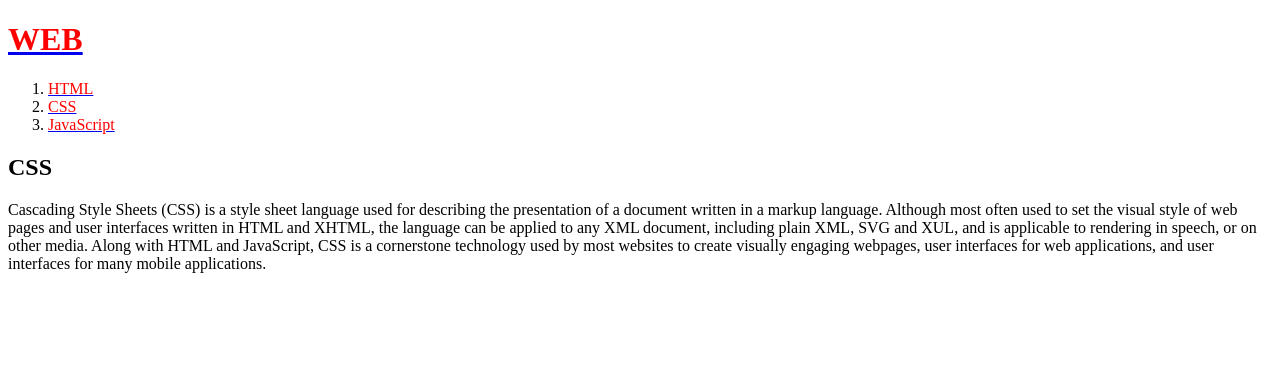
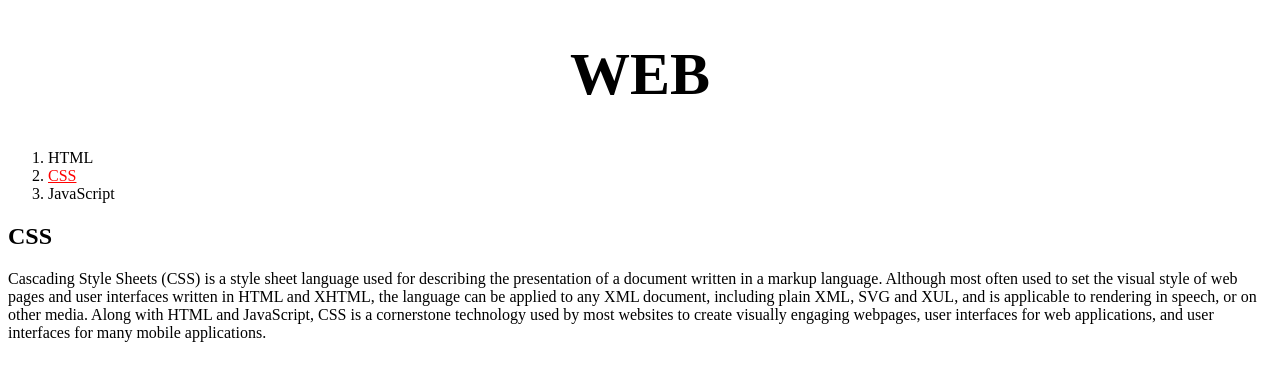
Before and after one commit to Chanmuzi/Chanmuzi, a plain HTML site: page 2.html in a window 1280 px wide. Drawn offline with Linux system fonts and the light colour scheme.

Commit message:
가운데 정렬, 글씨 크기

```diff
--- a/2.html
+++ b/2.html
@@ -3,13 +3,23 @@
 <head>
   <title>WEB1 - html</title>
   <meta charset="utf-8">
+  <style>
+    a {
+      color:black;
+      text-decoration: none;
+    }
+    h1 {
+      font-size:60px;
+      text-align:center;
+    }
+  </style>
 </head>
 <body>
-  <h1><a href="index.html"><font color="red">WEB</font></a></h1>
+  <h1><a href="index.html">WEB</a></h1>
   <ol>
-    <li><a href="1.html"><font color="red">HTML</font></a></li>
-    <li><a href="2.html"><font color="red">CSS</font></a></li>
-    <li><a href="3.html"><font color="red">JavaScript</font></a></li>
+    <li><a href="1.html">HTML</a></li>
+    <li><a href="2.html" style="color:red;text-decoration:underline">CSS</a></li>
+    <li><a href="3.html">JavaScript</a></li>
   </ol>
   <h2>CSS</h2>
   <p>
```
